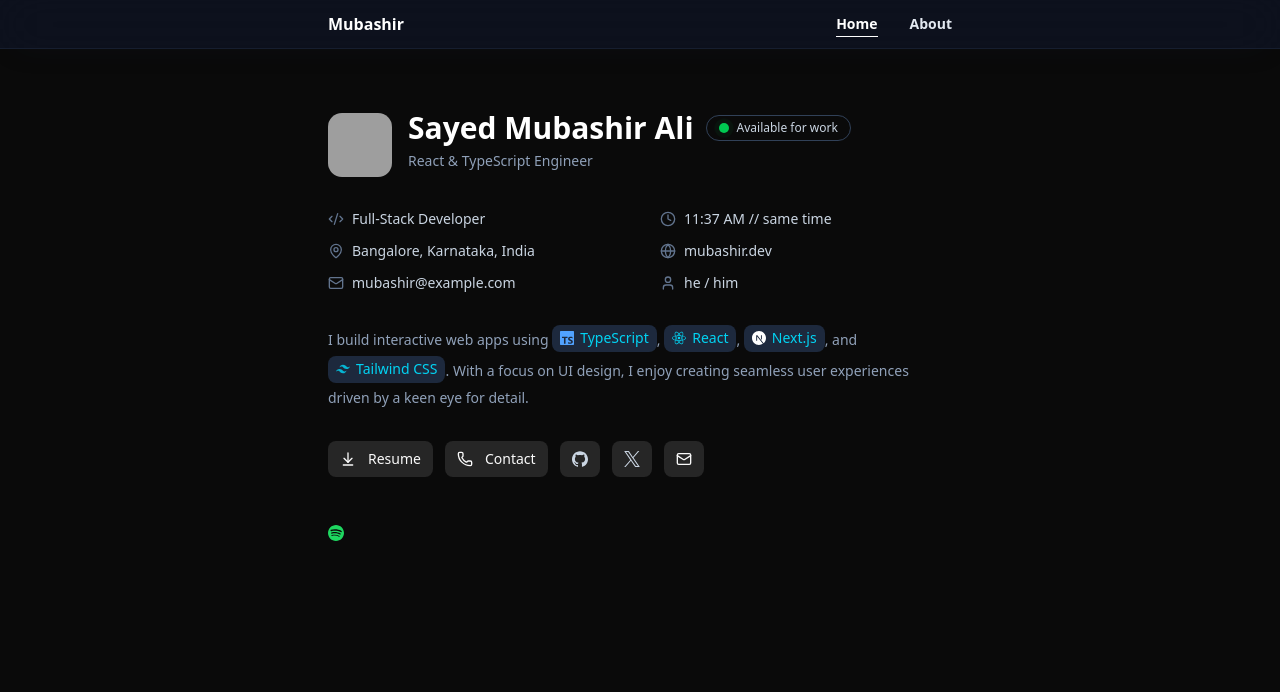
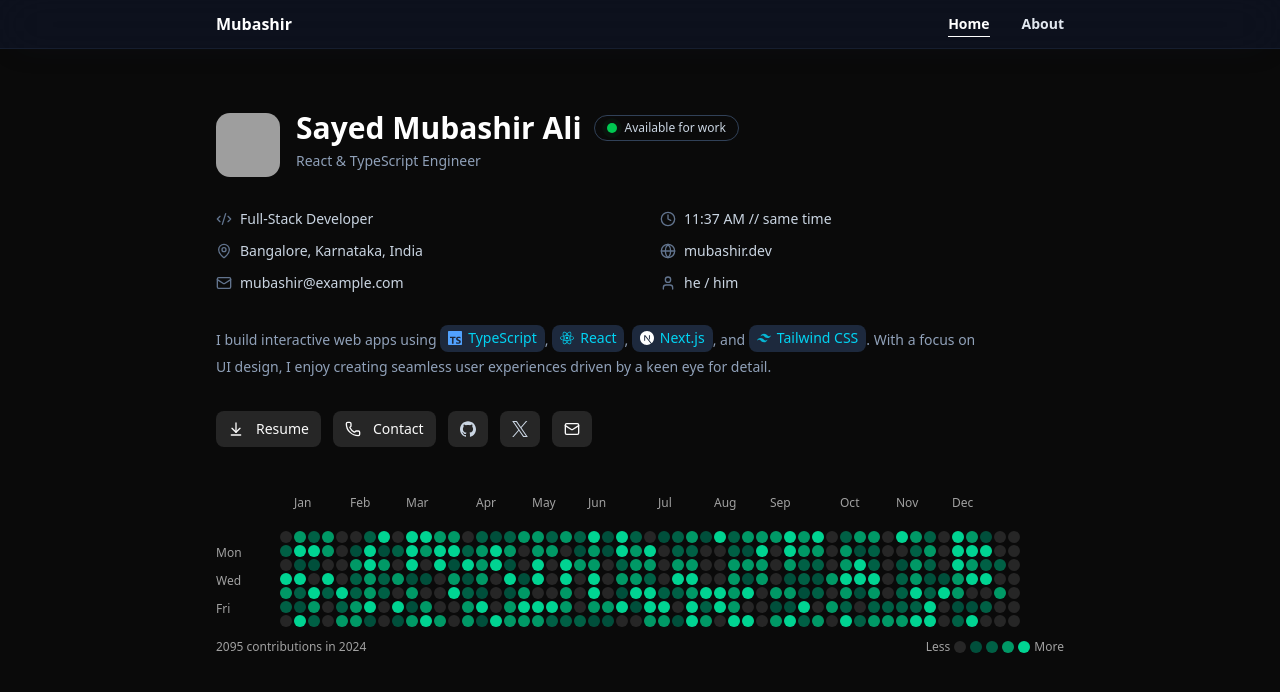
Before and after one commit to ScriptSorcery/portfolio-clean, a React (Vite) app: page / in a window 1280 px wide. Shown: the top 692 px of the page. Built offline with nearby package versions, Linux system fonts and the light colour scheme; grey boxes are pictures that could not be loaded.

Commit message:
Add github heatmap

```diff
--- a/package.json
+++ b/package.json
@@ -19,15 +19,18 @@
     "lucide-react": "^0.562.0",
     "react": "^19.2.0",
     "react-dom": "^19.2.0",
+    "react-youtube": "^10.1.0",
     "simple-icons": "^16.3.0",
     "tailwind-merge": "^3.4.0",
-    "tailwindcss": "^4.1.18"
+    "tailwindcss": "^4.1.18",
+    "ytmusic-api": "^5.3.0"
   },
   "devDependencies": {
     "@eslint/js": "^9.39.1",
     "@types/node": "^25.0.3",
     "@types/react": "^19.2.5",
     "@types/react-dom": "^19.2.3",
+    "@types/youtube": "^0.1.2",
     "@vitejs/plugin-react": "^5.1.1",
     "eslint": "^9.39.1",
     "eslint-plugin-react-hooks": "^7.0.1",
--- a/src/App.tsx
+++ b/src/App.tsx
@@ -1,51 +1,23 @@
+import GitHubHeatmap from './components/GitHubHeatmap/GitHubHeatmap'
 import Header from './components/Header/Header'
 import Intro from './components/Intro/Intro'
-import MusicPlayer from './components/MusicPlayer/MusicPlayer'
 import { ThemeProvider } from './components/theme-provider'
 
-const features = [
-  {
-    title: 'Sticky + blurred',
-    copy: 'Nav stays pinned with a soft glassmorphism treatment so the brand and links remain visible as you scroll.',
-  },
-  {
-    title: 'Mobile-ready toggle',
-    copy: 'The hamburger animates into a close icon and the menu slides open with a smooth height transition.',
-  },
-  {
-    title: 'CTA always present',
-    copy: 'Primary contact action is accessible on both desktop and the mobile drawer, so visitors can reach you quickly.',
-  },
-]
-
-const projects = [
-  {
-    title: 'Portfolio refresh',
-    status: 'In progress',
-    copy: 'New hero visuals, interactions, and responsive polish that keep the brand recognizable on any screen.',
-  },
-  {
-    title: 'Case study kit',
-    status: 'Complete',
-    copy: 'Reusable storytelling sections that make projects easy to skim while highlighting outcomes.',
-  },
-  {
-    title: 'Design system',
-    status: 'Complete',
-    copy: 'Tokens, components, and motion guidelines so future pages ship quickly and stay consistent.',
-  },
-]
-
 function App() {
+  const mockData = Array.from({ length: 300 }).map((_, i) => ({
+    date: `2024-${String(Math.floor(i / 25) + 1).padStart(2, "0")}-${String((i % 28) + 1).padStart(2, "0")}`,
+    count: Math.floor(Math.random() * 15),
+  }))
   return (
     <ThemeProvider defaultTheme="dark" storageKey="vite-ui-theme">
 
       <div className="min-h-screen bg-[radial-gradient(circle_at_20%_20%,rgba(59,130,246,0.18),transparent_25%),_radial-gradient(circle_at_80%_0,rgba(236,72,153,0.16),transparent_22%),_linear-gradient(180deg,#f8fafc,#eef2ff)] text-slate-900">
         <Header />
 
-        <main className="mx-auto flex max-w-2xl flex-col gap-12 px-4 pb-20 pt-16 md:px-6">
+        <main className="mx-auto flex max-w-4xl flex-col gap-12 px-4 pb-20 pt-16 md:px-6">
           <Intro />
-          <MusicPlayer />
+          {/* <MusicPlayer /> */}
+          <GitHubHeatmap data={mockData} year={2024} />
         </main>
       </div>
     </ThemeProvider>
--- /dev/null
+++ b/src/components/GitHubHeatmap/GitHubHeatmap.tsx
@@ -0,0 +1,159 @@
+import { Tooltip, TooltipContent, TooltipTrigger } from "../ui/tooltip"
+
+type ContributionDay = {
+    date: string // YYYY-MM-DD
+    count: number
+}
+
+type Props = {
+    data: ContributionDay[]
+    year: number
+}
+
+const COLORS = [
+    "bg-neutral-800",
+    "bg-emerald-900",
+    "bg-emerald-800",
+    "bg-emerald-600",
+    "bg-emerald-400",
+]
+
+const getColor = (count: number) => {
+    if (count === 0) return COLORS[0]
+    if (count <= 2) return COLORS[1]
+    if (count <= 5) return COLORS[2]
+    if (count <= 10) return COLORS[3]
+    return COLORS[4]
+}
+
+const MONTHS = ["Jan", "Feb", "Mar", "Apr", "May", "Jun", "Jul", "Aug", "Sep", "Oct", "Nov", "Dec"]
+
+const formatDate = (date: Date) => {
+    const day = String(date.getDate()).padStart(2, '0')
+    const month = MONTHS[date.getMonth()]
+    const year = date.getFullYear()
+    return `${day} ${month}, ${year}`
+}
+
+const GitHubHeatmap = ({ data, year }: Props) => {
+    const map = new Map(data.map(d => [d.date, d.count]))
+
+    // 1️⃣ Find the first Sunday before or on Jan 1
+    const start = new Date(year, 0, 1)
+    start.setDate(start.getDate() - start.getDay())
+
+    // 2️⃣ Find the last Saturday after or on Dec 31
+    const end = new Date(year, 11, 31)
+    end.setDate(end.getDate() + (6 - end.getDay()))
+
+    // 3️⃣ Build weeks
+    const weeks: Date[][] = []
+    let current = new Date(start)
+
+    while (current <= end) {
+        const week: Date[] = []
+        for (let i = 0; i < 7; i++) {
+            week.push(new Date(current))
+            current.setDate(current.getDate() + 1)
+        }
+        weeks.push(week)
+    }
+
+    // 4️⃣ Month label positions
+    const monthLabels: { month: string; index: number }[] = []
+
+    weeks.forEach((week, i) => {
+        const firstDay = week[0]
+        if (
+            firstDay.getDate() <= 7 &&
+            firstDay.getMonth() === new Date(firstDay).getMonth()
+        ) {
+            monthLabels.push({
+                month: MONTHS[firstDay.getMonth()],
+                index: i,
+            })
+        }
+    })
+
+    return (
+        <div className="text-neutral-400 text-sm space-y-3 overflow-x-auto">
+            {/* Month labels */}
+            <div className="relative ml-16 h-6">
+                {monthLabels.map(({ month, index }) => (
+                    <span
+                        key={month + index}
+                        className="absolute text-xs"
+                        style={{ left: index * 14 }}
+                    >
+                        {month}
+                    </span>
+                ))}
+            </div>
+
+            <div className="flex">
+                {/* Day labels (GitHub-style) */}
+                <div className="relative w-8 mr-8 text-xs text-neutral-400">
+                    {[
+                        { label: "Mon", row: 1 },
+                        { label: "Wed", row: 3 },
+                        { label: "Fri", row: 5 },
+                    ].map(({ label, row }) => (
+                        <span
+                            key={label}
+                            className="absolute"
+                            style={{
+                                top: row * 14, // (cell 12px + gap 2px)
+                            }}
+                        >
+                            {label}
+                        </span>
+                    ))}
+                </div>
+
+
+                {/* Heatmap */}
+                <div className="flex gap-[2px]">
+                    {weeks.map((week, wi) => (
+                        <div key={wi} className="flex flex-col gap-[2px]">
+                            {week.map((day, di) => {
+                                const iso = day.toISOString().split("T")[0]
+                                const formattedDate = formatDate(day)
+                                const count = day.getFullYear() === year ? map.get(iso) || 0 : 0
+                                return (
+                                    <Tooltip>
+                                        <TooltipTrigger asChild>
+                                            <div
+                                                key={di}
+                                                className={`w-3 h-3 rounded-sm ${getColor(count)}`}
+                                            />
+                                        </TooltipTrigger>
+                                        <TooltipContent>
+                                            <p>{`${count} contributions on ${formattedDate}`}</p>
+                                        </TooltipContent>
+                                    </Tooltip>
+                                )
+                            })}
+                        </div>
+                    ))}
+                </div>
+            </div>
+
+            {/* Footer */}
+            <div className="flex items-center justify-between text-xs">
+                <span>
+                    {data.reduce((a, b) => a + b.count, 0)} contributions in {year}
+                </span>
+
+                <div className="flex items-center gap-1">
+                    <span>Less</span>
+                    {COLORS.map(c => (
+                        <div key={c} className={`w-3 h-3 rounded-sm ${c}`} />
+                    ))}
+                    <span>More</span>
+                </div>
+            </div>
+        </div>
+    )
+}
+
+export default GitHubHeatmap
--- a/src/components/Header/Header.tsx
+++ b/src/components/Header/Header.tsx
@@ -48,7 +48,7 @@ const Header = () => {
 				}
 			`}</style>
 			<header className="sticky top-0 z-50 border-b border-white/40 bg-white/70 backdrop-blur-xl shadow-[0_10px_30px_-18px_rgba(15,23,42,0.45)] supports-[backdrop-filter]:bg-white/60 dark:border-slate-800/60 dark:bg-slate-900/70 dark:supports-[backdrop-filter]:bg-slate-900/60">
-				<div className="mx-auto flex max-w-2xl items-center justify-between gap-4 px-4 py-3 md:px-6">
+				<div className="mx-auto flex max-w-4xl items-center justify-between gap-4 px-4 py-3 md:px-6">
 					<a href="#home" className="flex items-center gap-3">
 						<div className="flex flex-col leading-tight">
 							<span className="text-base font-semibold text-slate-900 dark:text-white">Mubashir</span>
--- a/src/components/MusicPlayer/MusicPlayer.tsx
+++ b/src/components/MusicPlayer/MusicPlayer.tsx
@@ -1,20 +1,142 @@
+import { useEffect, useRef, useState } from "react"
+import YouTube from "react-youtube"
+import YTMusic from "ytmusic-api"
+import { Play, Pause } from "lucide-react"
 
-const SpotifyIcon = ({ size = 14 }: { size?: number }) => (
-    <svg
-        width={size}
-        height={size}
-        viewBox="0 0 24 24"
-        fill="currentColor"
-        color="#1ED760"
-    >
-    <title>Spotify</title><path d="M12 0C5.4 0 0 5.4 0 12s5.4 12 12 12 12-5.4 12-12S18.66 0 12 0zm5.521 17.34c-.24.359-.66.48-1.021.24-2.82-1.74-6.36-2.101-10.561-1.141-.418.122-.779-.179-.899-.539-.12-.421.18-.78.54-.9 4.56-1.021 8.52-.6 11.64 1.32.42.18.479.659.301 1.02zm1.44-3.3c-.301.42-.841.6-1.262.3-3.239-1.98-8.159-2.58-11.939-1.38-.479.12-1.02-.12-1.14-.6-.12-.48.12-1.021.6-1.141C9.6 9.9 15 10.561 18.72 12.84c.361.181.54.78.241 1.2zm.12-3.36C15.24 8.4 8.82 8.16 5.16 9.301c-.6.179-1.2-.181-1.38-.721-.18-.601.18-1.2.72-1.381 4.26-1.26 11.28-1.02 15.721 1.621.539.3.719 1.02.419 1.56-.299.421-1.02.599-1.559.3z"/>    </svg>
-)
+const ytmusic = new YTMusic()
+
+type PlayableSong = {
+  type: "SONG" | "VIDEO"
+  videoId: string
+  name: string
+  thumbnails: { url: string }[]
+  artist?: {
+    name: string
+  }
+  artists?: { name: string }[]
+}
+
 
 const MusicPlayer = () => {
+  const playerRef = useRef<any>(null)
+
+  const [videoId, setVideoId] = useState<string | null>(null)
+  const [isPlaying, setIsPlaying] = useState(false)
+  const [song, setSong] = useState<PlayableSong | null>(null)
+
+  // Init YTMusic
+  useEffect(() => {
+    ytmusic.initialize()
+  }, [])
+
+  const playRandomSong = async () => {
+  const res = await ytmusic.search("Top hits")
+
+  const playable = res.filter(
+    (item: any) =>
+      (item.type === "SONG" || item.type === "VIDEO") &&
+      typeof item.videoId === "string"
+  ) as PlayableSong[]
+
+  if (!playable.length) return
+
+  const random =
+    playable[Math.floor(Math.random() * playable.length)]
+
+  setSong(random)
+  setVideoId(random.videoId)
+  setIsPlaying(true)
+}
+
+
+  const togglePlay = () => {
+    if (!playerRef.current) return
+
+    if (isPlaying) {
+      playerRef.current.pauseVideo()
+    } else {
+      playerRef.current.playVideo()
+    }
+
+    setIsPlaying(!isPlaying)
+  }
 
   return (
-    <div>
-        <SpotifyIcon size={16} />
+    <div
+      className="relative w-full max-w-xl rounded-2xl p-4
+      bg-neutral-900/80 backdrop-blur
+      border border-white/5 shadow-lg"
+    >
+      {/* Subtle grid background */}
+      <div className="absolute inset-0 rounded-2xl
+        bg-[radial-gradient(#ffffff08_1px,transparent_1px)]
+        bg-size-[16px_16px] pointer-events-none"
+      />
+
+      <div className="relative flex items-center justify-between gap-4">
+        {/* Left section */}
+        <div className="flex items-center gap-4 min-w-0">
+          {/* Album Art */}
+          <div className="h-12 w-12 rounded-md bg-neutral-800 overflow-hidden shrink-0">
+            {song?.thumbnails?.[0]?.url && (
+              <img
+                src={song.thumbnails[0].url}
+                alt={song.name}
+                className="h-full w-full object-cover"
+              />
+            )}
+          </div>
+
+          {/* Song info */}
+          <div className="flex flex-col min-w-0">
+            <span className="text-xs tracking-wider text-neutral-400">
+              LAST PLAYED
+            </span>
+            <span className="text-sm font-semibold text-white truncate">
+              {song?.name || "Play something"}
+            </span>
+            <span className="text-xs text-neutral-400 truncate">
+              {song?.artist?.name || song?.artists?.map((a: any) => a.name).join(", ") || "—"}
+            </span>
+          </div>
+        </div>
+
+        {/* Play / Pause button */}
+        <button
+          onClick={song ? togglePlay : playRandomSong}
+          className="h-10 w-10 rounded-full
+          bg-white/10 hover:bg-white/20
+          flex items-center justify-center
+          transition shrink-0"
+        >
+          {isPlaying ? (
+            <Pause size={18} className="text-white" />
+          ) : (
+            <Play size={18} className="text-white ml-0.5" />
+          )}
+        </button>
+      </div>
+
+      {/* Hidden YouTube Player */}
+      {videoId && (
+        <YouTube
+          videoId={videoId}
+          opts={{
+            height: "0",
+            width: "0",
+            playerVars: {
+              autoplay: 1,
+              controls: 0,
+            },
+          }}
+          onReady={(e) => {
+            playerRef.current = e.target
+          }}
+          onEnd={() => {
+            setIsPlaying(false)
+          }}
+        />
+      )}
     </div>
   )
 }
```
Also changed, not shown: 1 other file (tests, documents, lock files or other folders).
